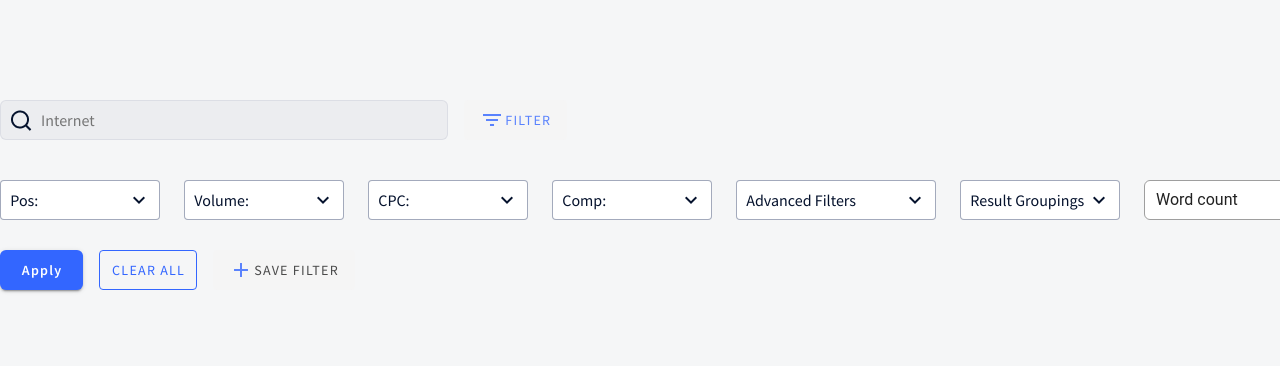
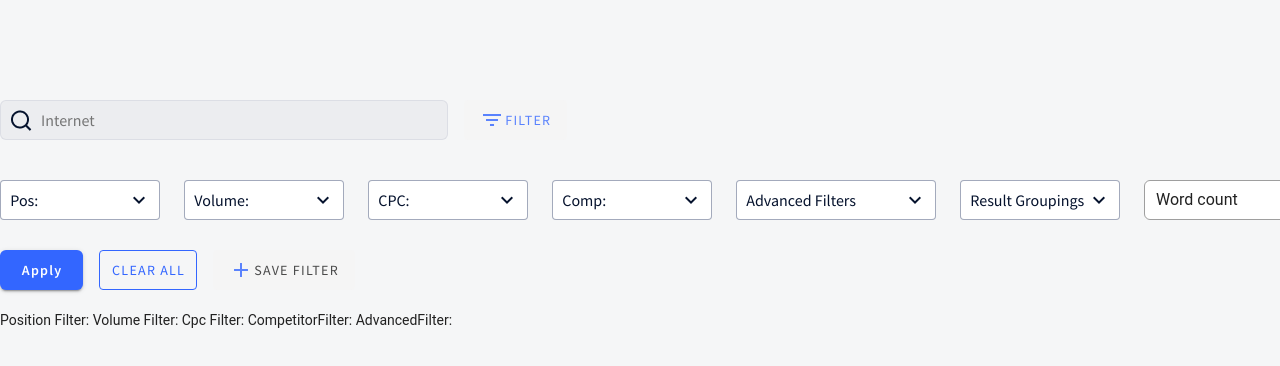
Before and after one commit to MrNedNick/vue-cpanel-filters, a Vue app: page / in a window 1280 px wide. Both pictures are taken after a click on the button "FILTER". Shown: the top 366 px of the page. Built offline with nearby package versions, Linux system fonts and the light colour scheme.

Commit message:
Add update parent for all filters

```diff
--- a/src/components/AllFilters.vue
+++ b/src/components/AllFilters.vue
@@ -14,13 +14,13 @@
     </div>
     <div v-if="isShown" class="filter-section">
       <div class="filter-wrapper">
-        <position-filter />
-        <volume-filter @updateParent="onUpdateSalary"/>
-        <cpc-filter />
-        <competitor-filter />
-        <advanced-filter />
-        <groupings-filter />
-        <word-count-filter />
+        <position-filter @updateParent="updateVolume"/>
+        <volume-filter @updateParent="updateVolume" />
+        <cpc-filter @updateParent="updateVolume"/>
+        <competitor-filter @updateParent="updateVolume"/>
+        <advanced-filter @updateParent="updateVolume"/>
+        <groupings-filter @updateParent="updateVolume"/>
+        <word-count-filter @updateParent="updateVolume"/>
       </div>
       <div class="btns-wrapper">
         <v-btn @click="submit()" class="apply-btn" width="83" height="40">
@@ -40,7 +40,13 @@
           Save Filter
         </v-btn>
       </div>
-      <span>{{ volumeFilter }}</span>
+      <div class="mt-5">
+        <span> Position Filter: {{ positionFilter }}</span>
+        <span> Volume Filter: {{ volumeFilter }}</span>
+        <span> Cpc Filter: {{ cpcFilter }}</span>
+        <span> CompetitorFilter: {{ competitorFilter }}</span>
+        <span> AdvancedFilter: {{ advancedFilter }}</span>
+      </div>
     </div>
   </div>
 </template>
@@ -69,6 +75,7 @@ export default {
   },
   data: () => ({
     isShown: false,
+
     advancedFilter: "",
     postionFilter: "",
     volumeFilter: "",
@@ -81,8 +88,11 @@ export default {
     showFilters() {
       this.isShown = !this.isShown;
     },
-    onUpdateSalary(data) {
-      this.volumeFilter = data;
+    onUpdateVolume(data) {
+      this.advancedFilter = data;
+    },
+    onUpdateVolume(data) {
+      this.advancedFilter = data;
     },
   },
 };
```
